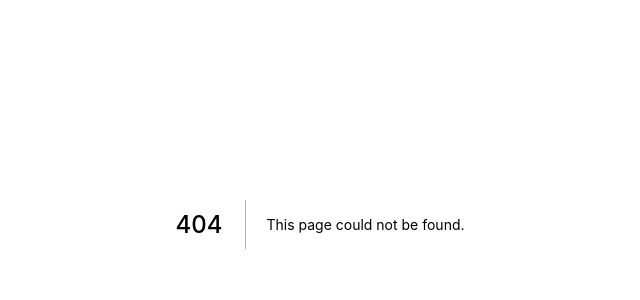
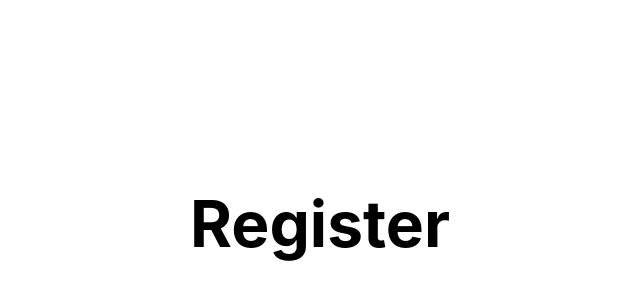
Before and after one commit to YoussefPasha/reddit-clone, a Next.js app in the folder client/: page /register in a window 1280 px wide. Before the commit this address had no page. Shown: the part 176-476 px from the top of the page, without its empty margins (320-960 px from the left). Built offline with nearby package versions, Linux system fonts and the light colour scheme.

Commit message:
use typescript inside client

```diff
--- a/client/package.json
+++ b/client/package.json
@@ -14,7 +14,10 @@
     "react-dom": "17.0.2"
   },
   "devDependencies": {
+    "@types/node": "^16.7.4",
+    "@types/react": "^17.0.19",
     "eslint": "7.32.0",
-    "eslint-config-next": "11.1.0"
+    "eslint-config-next": "11.1.0",
+    "typescript": "^4.4.2"
   }
 }
--- a/client/pages/_app.js
+++ /dev/null
@@ -1,7 +0,0 @@
-import '../styles/globals.css'
-
-function MyApp({ Component, pageProps }) {
-  return <Component {...pageProps} />
-}
-
-export default MyApp
--- /dev/null
+++ b/client/pages/_app.tsx
@@ -0,0 +1,9 @@
+import { AppProps } from "next/app";
+
+import "../styles/globals.css";
+
+function App({ Component, pageProps }: AppProps) {
+  return <Component {...pageProps} />;
+}
+
+export default App;
--- /dev/null
+++ b/client/pages/register.tsx
@@ -0,0 +1,19 @@
+import Head from "next/head";
+import Image from "next/image";
+import styles from "../styles/Home.module.css";
+
+export default function Register() {
+  return (
+    <div className={styles.container}>
+      <Head>
+        <title>Create Next App</title>
+        <meta name="description" content="Generated by create next app" />
+        <link rel="icon" href="/favicon.ico" />
+      </Head>
+
+      <main className={styles.main}>
+        <h1 className={styles.title}>Register</h1>
+      </main>
+    </div>
+  );
+}
```
Also changed, not shown: client/tsconfig.json (added, +29 -0 lines), client/next-env.d.ts (added), client/pages/index.tsx (renamed from client/pages/index.js), 1 other file (tests, documents, lock files or other folders).
